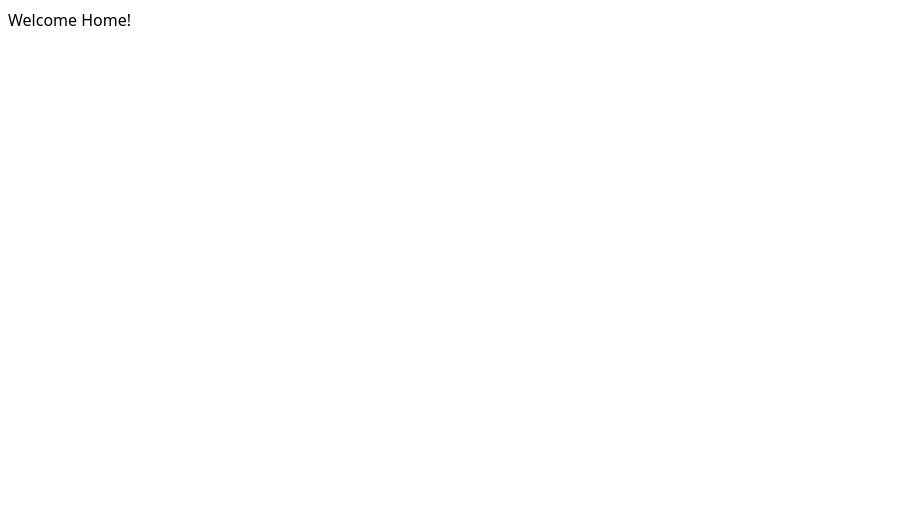
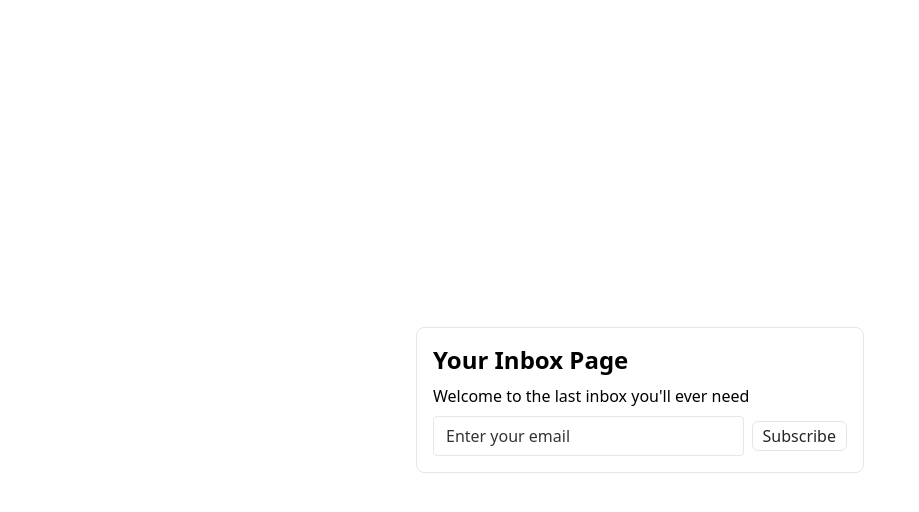
Before and after one commit to v3xlabs/inbox-page, a React (Vite) app in the folder web/: page / in a window 1280 px wide. Shown: the top 512 px of the page, without its empty margins (0-919 px from the left). Built offline with nearby package versions, Linux system fonts and the light colour scheme.

Commit message:
Update Basic Page

```diff
--- a/web/src/index.css
+++ b/web/src/index.css
@@ -9,3 +9,7 @@
 .link {
     @apply text-neutral-800 hover:text-neutral-600 underline;
 }
+
+.h3 {
+    @apply text-2xl font-bold;
+}
--- a/web/src/routes/index.lazy.tsx
+++ b/web/src/routes/index.lazy.tsx
@@ -2,8 +2,19 @@ import { createLazyFileRoute } from '@tanstack/react-router';
 
 const component = () => {
     return (
-        <div className="p-2">
-            <h3>Welcome Home!</h3>
+        <div className="p-2 w-full h-full flex items-center justify-center">
+            <div className="border p-4 rounded-lg space-y-2 w-full max-w-md">
+                <h3 className="h3">Your Inbox Page</h3>
+                <p>Welcome to the last inbox you'll ever need</p>
+                <div className="flex space-x-2 items-center">
+                    <input
+                        type="email"
+                        placeholder="Enter your email"
+                        className="flex h-10 w-full rounded bg-[white] border px-3 py-2 file:border-0 file:bg-transparent file:text-sm file:font-medium placeholder:text-[black]/80 focus-visible:outline-none focus-visible:ring-2 focus-visible:ring-[lightblue] disabled:opacity-50 focus-visible:border-none"
+                    />
+                    <button className="btn">Subscribe</button>
+                </div>
+            </div>
         </div>
     );
 };
```
